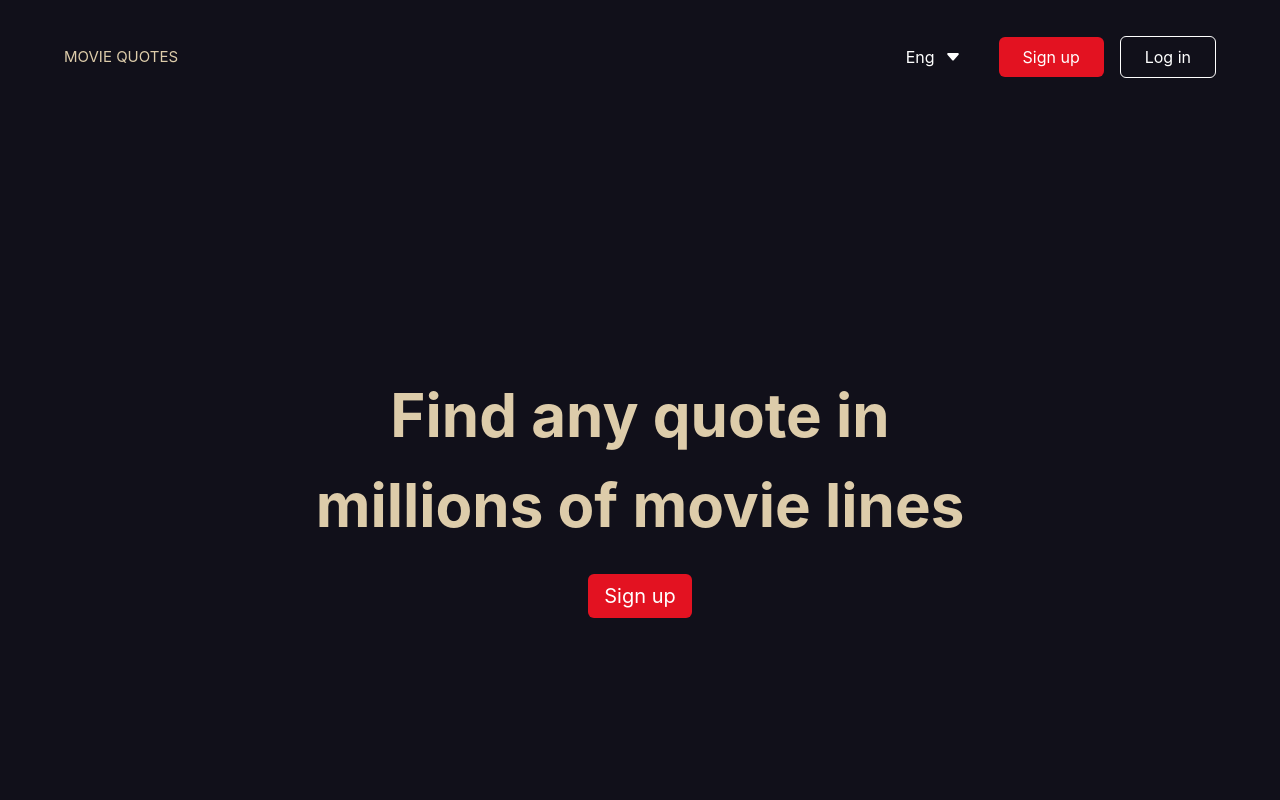
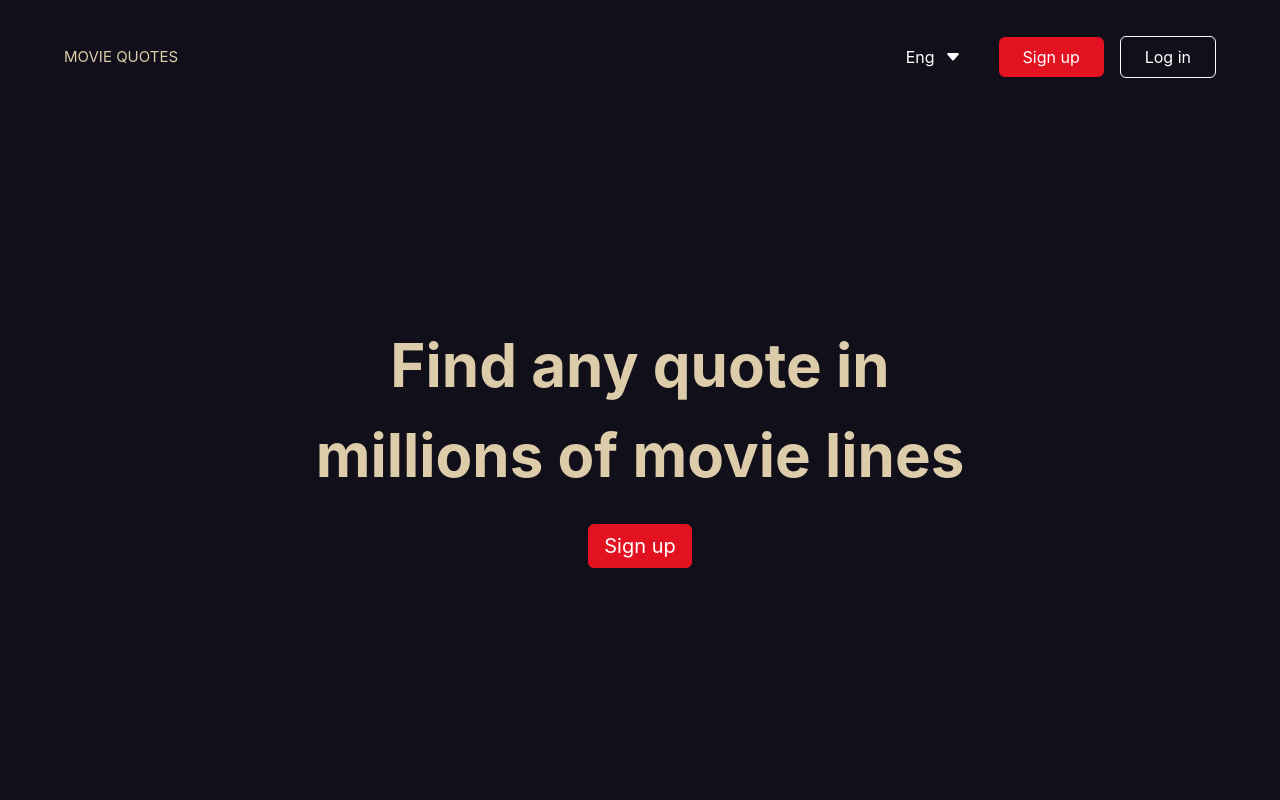
Before and after one commit to NikaKhiz/epic-movie-quotes, a Vue app: page / in a window 1280 px wide. Shown: the top 800 px of the page. Built offline with nearby package versions, Linux system fonts and the light colour scheme.

Commit message:
feat(landing): make header fixed

```diff
--- a/src/layouts/landing/LandingHeaderLower.vue
+++ b/src/layouts/landing/LandingHeaderLower.vue
@@ -2,7 +2,7 @@
 import ButtonPrimary from "@/components/ui/buttons/ButtonPrimary.vue";
 </script>
 <template>
-  <div class="py-28 md:py-64 flex flex-col gap-8 md:gap-6 items-center">
+  <div class="py-44 md:py-80 flex flex-col gap-8 md:gap-6 items-center">
     <h1
       class="text-brownyWhite font-bold text-2xl md:text-6xl md:leading-[150%] max-w-[280px] md:max-w-[700px] text-center"
     >
--- a/src/layouts/landing/LandingHeaderUpper.vue
+++ b/src/layouts/landing/LandingHeaderUpper.vue
@@ -4,7 +4,9 @@ import ButtonPrimary from "@/components/ui/buttons/ButtonPrimary.vue";
 import ButtonSecondary from "@/components/ui/buttons/ButtonSecondary.vue";
 </script>
 <template>
-  <div class="flex items-center justify-between py-7 md:py-9 px-4 md:px-16">
+  <div
+    class="fixed top-0 left-0 z-100 w-full flex items-center justify-between py-7 md:py-9 px-4 md:px-16"
+  >
     <h2 class="uppercase text-brownyWhite">Movie quotes</h2>
     <div class="flex items-center gap-4">
       <ButtonLanguage>Eng</ButtonLanguage>
```
